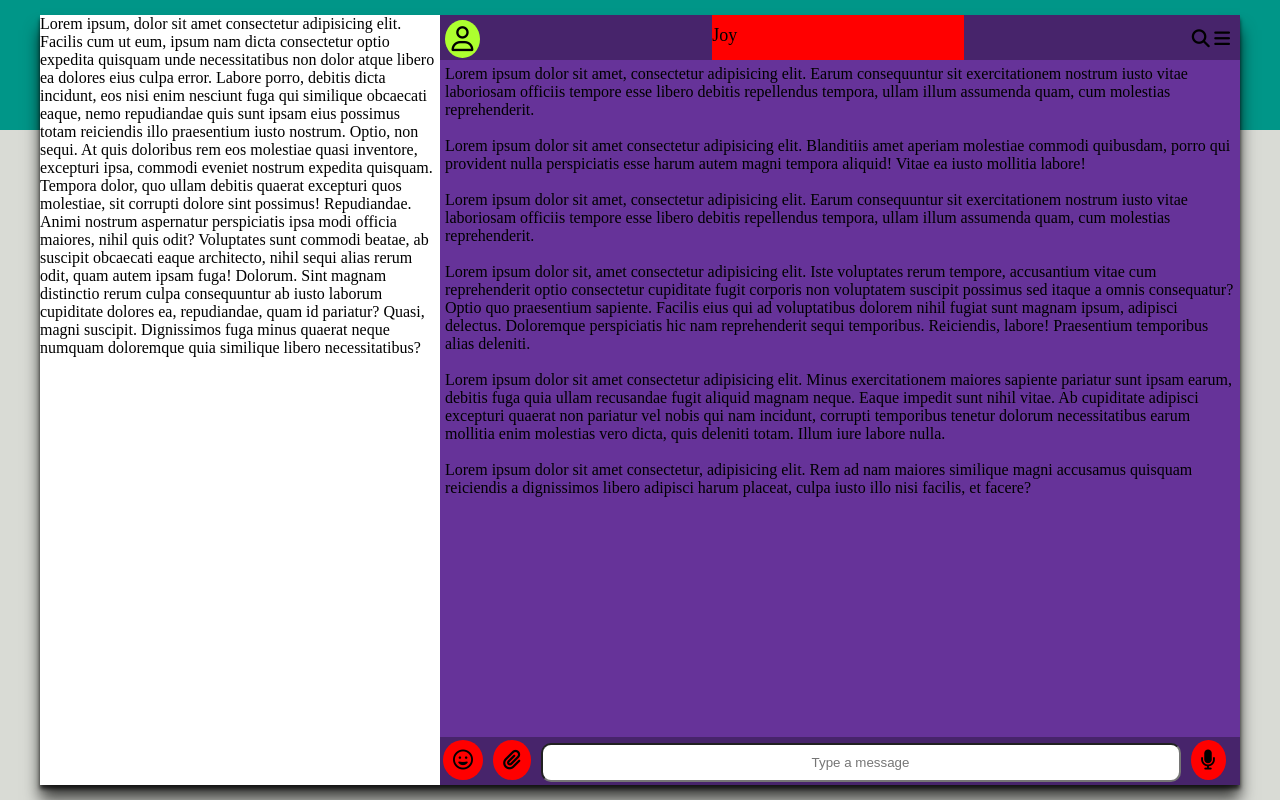
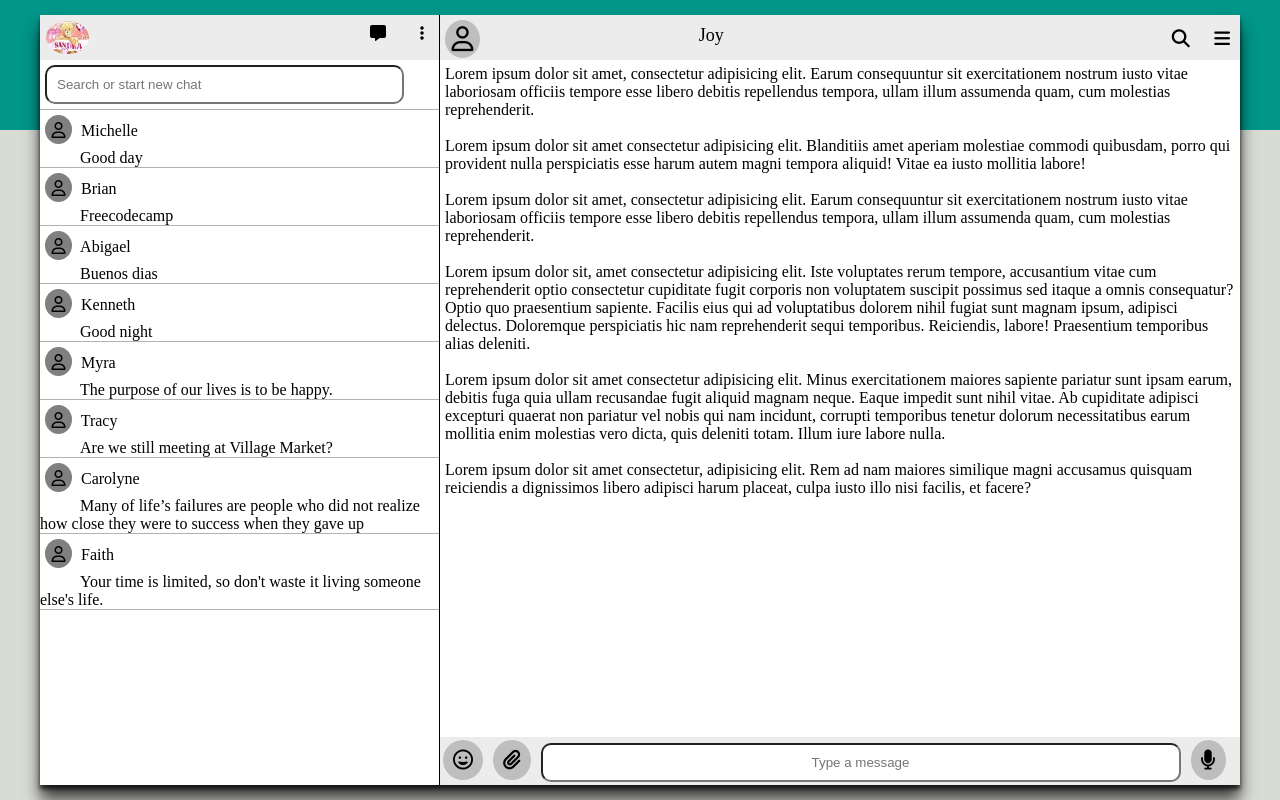
Before and after one commit to SandraChege/chatapp-grid, a plain HTML site: page index.html in a window 1280 px wide. Drawn offline with Linux system fonts and the light colour scheme.

Commit message:
The changes improve appearance of the application

```diff
--- a/css/chat.css
+++ b/css/chat.css
@@ -33,18 +33,77 @@ body{
     display: grid;
     grid-template-columns: 400px 1fr;
 }
+/*LEFT SIDE OF THE CHAT APPLICATION*/
+.leftside{
+    border-right: 1px solid black;
+}
+.row-1{
+    /*top: 0;
+    position: absolute;
+    width: 100%;*/
+    height: 45px;
+    background-color: rgba(208,208,208, .4);
+    text-align: left;
+}
+.row-1 img{
+    border-radius: 50%;
+    border: 1px hidden;
+    margin: 5px;
+    padding: 1px;
+}
+.row-1 .fa-message{
+    top: 0;
+    position: absolute;
+    left:320px;
+    margin: 10px;
+}
+.row-1 .fa-ellipsis-vertical{
+    top: 0;
+    position: absolute;
+    left: 370px;
+    margin: 10px;
+}
+.row-2{
+    border-bottom: 1px solid rgba(0, 0, 0, .3);
+}
+.row-2 input[type=text]{
+    width: 90%;
+    margin: 5px;
+    padding: 10px;
+    border-radius: 10px;
+    position: relative;
+}
+.row-2 input:focus{
+    outline: none;
+}
+.row-3{
+    background-color: white;
+}
+.row-3 .persons{
+    border-bottom: 1px solid rgba(0, 0, 0, .3);
+    word-wrap: normal;
+}
+.row-3 .persons .fa-user{
+    border-radius: 50%;
+    padding: 6.5px;
+    margin: 5px;
+    border: hidden;
+    background-color: grey;
+}
+.row-3 .persons span{
+    margin-left: 40px;
+}
 /*RIGHT SIDE OF THE CHAT APPLICATION*/
 .rightside{
-    background-color:rebeccapurple;/*background image*/
+    /*background image*/
     position: relative;
 }
 .lefside{
-    background-color:red;
     position: relative;
 }
 .rightside .contact-info{
     width: 100%;
-    background-color: rgba(0, 0, 0, .3);
+    background-color: rgba(208,208,208, .4);
     display: grid;
     /*grid-template-columns: auto auto auto;*/
     grid-template-areas: "section-1 section-2 section-3";
@@ -60,11 +119,10 @@ body{
     margin: 5px;
     border: hidden;
     border-radius: 50%;
-    background-color: greenyellow;
+    background-color: rgb(190,190,190);
 }
 .info-name{
     grid-area: section-2;
-    background-color: red;
 }
 .info-name p{
     align-items: center;
@@ -77,6 +135,9 @@ body{
     font-size: 18px;
     text-align: right;
     margin-right: 10px;
+}
+.info-iconrigtht .fa-solid{
+    margin-left: 20px;
 }
 .message{
     display: grid;
@@ -113,7 +174,7 @@ body{
 }
 .contact-end{
     width: 100%;
-    background-color: rgba(0, 0, 0, .3);
+    background-color: rgba(208,208,208, .4);
     position: absolute;
     bottom: 0;
 
@@ -124,7 +185,7 @@ body{
    font-size: 20px;
    margin: 3px;
    border: 1px hidden;
-   background-color: red;
+   background-color: rgb(190,190,190);
    border-radius: 50%;
    padding: 10px;
 }
--- a/index.html
+++ b/index.html
@@ -9,17 +9,55 @@
     <!--FONT AWESOME-->
     <link rel="stylesheet" href="https://cdnjs.cloudflare.com/ajax/libs/font-awesome/6.1.1/css/all.min.css">
     <script src="https://kit.fontawesome.com/c2761d2df3.js" crossorigin="anonymous"></script>
+    <!--PHOTO LINK-->
     <title>Whatsapp chat</title>
 </head>
 <body>
     <div id="chat-app">
         <div class="container">
             <div class="leftside">
-                Lorem ipsum, dolor sit amet consectetur adipisicing elit. Facilis cum ut eum, ipsum nam dicta consectetur optio expedita quisquam unde necessitatibus non dolor atque libero ea dolores eius culpa error.
-                Labore porro, debitis dicta incidunt, eos nisi enim nesciunt fuga qui similique obcaecati eaque, nemo repudiandae quis sunt ipsam eius possimus totam reiciendis illo praesentium iusto nostrum. Optio, non sequi.
-                At quis doloribus rem eos molestiae quasi inventore, excepturi ipsa, commodi eveniet nostrum expedita quisquam. Tempora dolor, quo ullam debitis quaerat excepturi quos molestiae, sit corrupti dolore sint possimus! Repudiandae.
-                Animi nostrum aspernatur perspiciatis ipsa modi officia maiores, nihil quis odit? Voluptates sunt commodi beatae, ab suscipit obcaecati eaque architecto, nihil sequi alias rerum odit, quam autem ipsam fuga! Dolorum.
-                Sint magnam distinctio rerum culpa consequuntur ab iusto laborum cupiditate dolores ea, repudiandae, quam id pariatur? Quasi, magni suscipit. Dignissimos fuga minus quaerat neque numquam doloremque quia similique libero necessitatibus?
+                <div class="row-1">
+                    <img src="./photos/name.jpg" alt="The name Sandra" height="35px" width="45px">
+                    <i class="fa-solid fa-message"></i>
+                    <i class="fa-solid fa-ellipsis-vertical"></i>
+                </div>
+                <div class="row-2">
+                    <input type="text" name="" id="rowname" placeholder="Search or start new chat">
+                </div>
+                <div class="row-3">
+                    <div class="persons">
+                         <p><i class="fa-regular fa-user"></i> Michelle </p> <span> Good day</span>
+                    </div>
+
+                    <div class="persons">
+                        <p><i class="fa-regular fa-user"></i> Brian </p> <span> Freecodecamp</span>
+                    </div>
+
+                    <div class="persons">
+                        <p><i class="fa-regular fa-user"></i> Abigael </p> <span> Buenos dias</span>
+                    </div>
+
+                    <div class="persons">
+                        <p><i class="fa-regular fa-user"></i> Kenneth </p> <span> Good night</span>
+                   </div>
+
+                    <div class="persons">
+                        <p><i class="fa-regular fa-user"></i> Myra </p> <span>The purpose of our lives is to be happy.</span>
+                    </div>
+
+                    <div class="persons">
+                        <p><i class="fa-regular fa-user"></i> Tracy </p> <span>Are we still meeting at Village Market?</span>
+                    </div>
+
+                    <div class="persons">
+                        <p><i class="fa-regular fa-user"></i> Carolyne </p> <span> Many of life’s failures are people who did not realize how close they were to success when they gave up </span>
+                    </div>
+
+                    <div class="persons">
+                        <p><i class="fa-regular fa-user"></i> Faith </p> <span> Your time is limited, so don't waste it living someone else's life.</span>
+                    </div>
+                </div>
+
             </div>
             <!--RIGHT SIDE OF CHAT APP-->
             <div class="rightside">
@@ -32,7 +70,7 @@
                     </div>
                 </div>
                 <div class="contact-chat">
-                    <div class="message right speech-bubble">
+                    <div class="message right  square speech-bubble">
                         <p>Lorem ipsum dolor sit amet, consectetur adipisicing elit. Earum consequuntur sit exercitationem nostrum iusto vitae laboriosam officiis tempore esse libero debitis repellendus tempora, ullam illum assumenda quam, cum molestias reprehenderit.</p>
                     </div>
                     <div class="message left  speech-bubble">
```
Also changed, not shown: photos/name.jpg (added).
